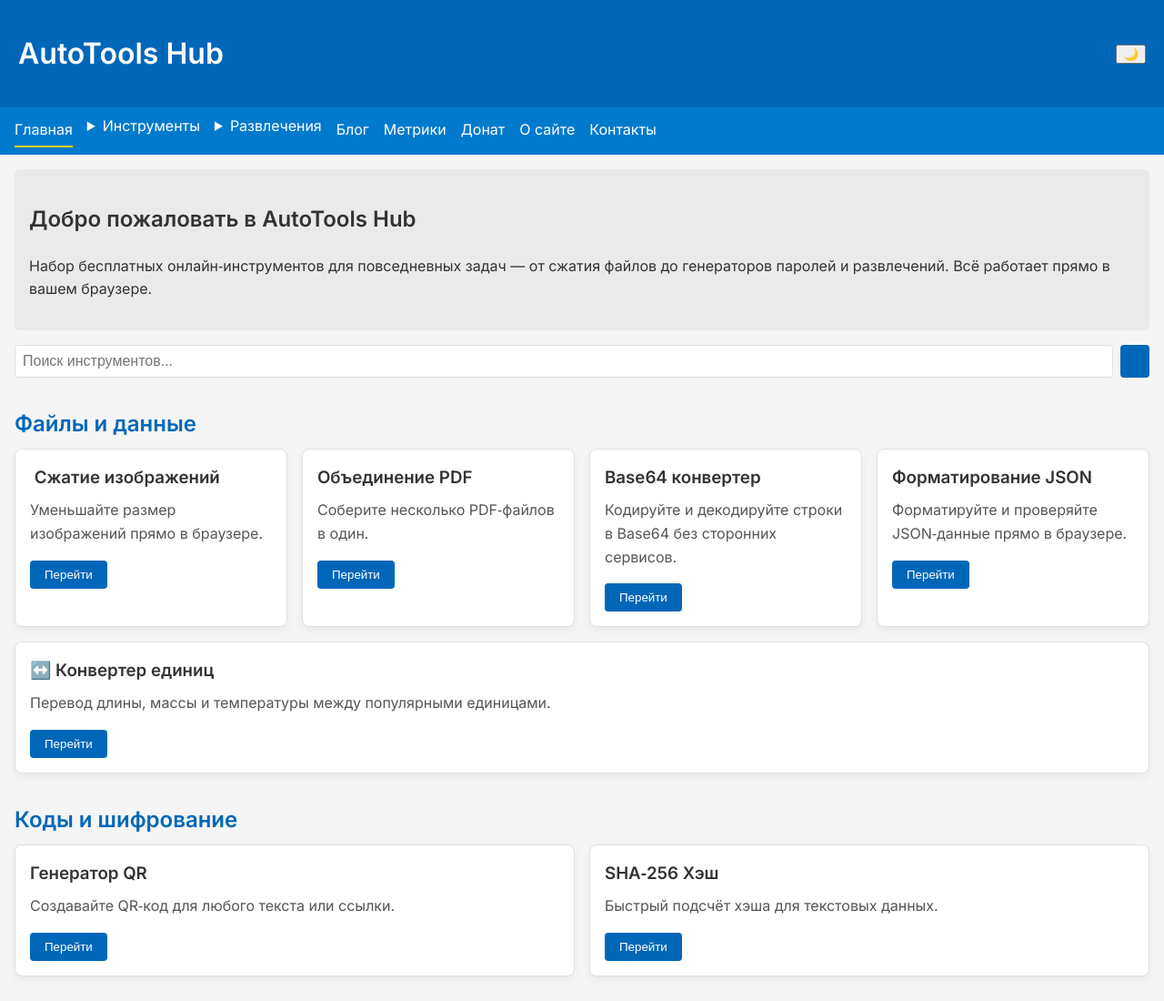
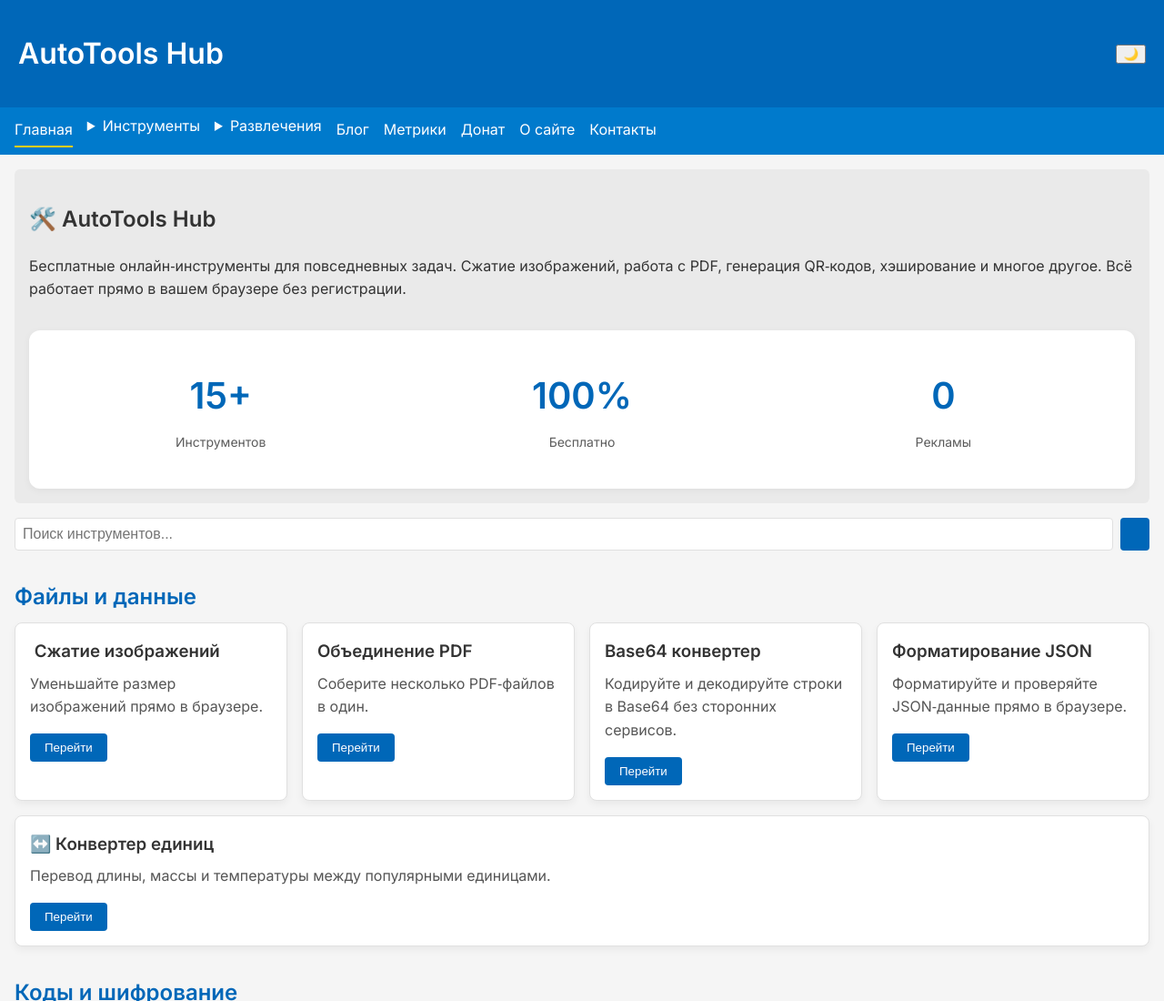
Before and after one commit to TerraTectra/autotools-hub, a plain HTML site: page index.html in a window 1280 px wide. Shown: the top 1100 px of the page at 91% size. Drawn offline with Linux system fonts and the light colour scheme; a script that the page names is missing.

Commit message:
Improve hero section with stats and styling

```diff
--- a/index.html
+++ b/index.html
@@ -94,8 +94,22 @@
   </nav>
   <main>
     <div class="hero">
-      <h2>Добро пожаловать в AutoTools Hub</h2>
-      <p>Набор бесплатных онлайн‑инструментов для повседневных задач — от сжатия файлов до генераторов паролей и развлечений. Всё работает прямо в вашем браузере.</p>
+      <h2>🛠️ AutoTools Hub</h2>
+      <p>Бесплатные онлайн‑инструменты для повседневных задач. Сжатие изображений, работа с PDF, генерация QR‑кодов, хэширование и многое другое. Всё работает прямо в вашем браузере без регистрации.</p>
+      <div class="hero-stats">
+        <div class="stat-item">
+          <span class="stat-number">15+</span>
+          <span class="stat-label">Инструментов</span>
+        </div>
+        <div class="stat-item">
+          <span class="stat-number">100%</span>
+          <span class="stat-label">Бесплатно</span>
+        </div>
+        <div class="stat-item">
+          <span class="stat-number">0</span>
+          <span class="stat-label">Рекламы</span>
+        </div>
+      </div>
     </div>
     <!-- Поиск -->
     <div class="search-container">
--- a/styles.css
+++ b/styles.css
@@ -512,3 +512,35 @@ footer {
   transform: translateY(-2px);
   box-shadow: 0 4px 8px var(--card-shadow);
 }
+
+/* Hero stats section */
+.hero-stats {
+  display: grid;
+  grid-template-columns: repeat(auto-fit, minmax(150px, 1fr));
+  gap: 1.5rem;
+  margin-top: 2rem;
+  padding: 1.5rem;
+  background-color: var(--card-bg);
+  border-radius: 12px;
+  box-shadow: 0 2px 8px var(--card-shadow);
+}
+
+.stat-item {
+  text-align: center;
+  padding: 1rem;
+}
+
+.stat-number {
+  display: block;
+  font-size: 2.5rem;
+  font-weight: 700;
+  color: var(--color-primary);
+  margin-bottom: 0.5rem;
+}
+
+.stat-label {
+  display: block;
+  font-size: 0.875rem;
+  color: var(--text-light);
+  opacity: 0.8;
+}
```
